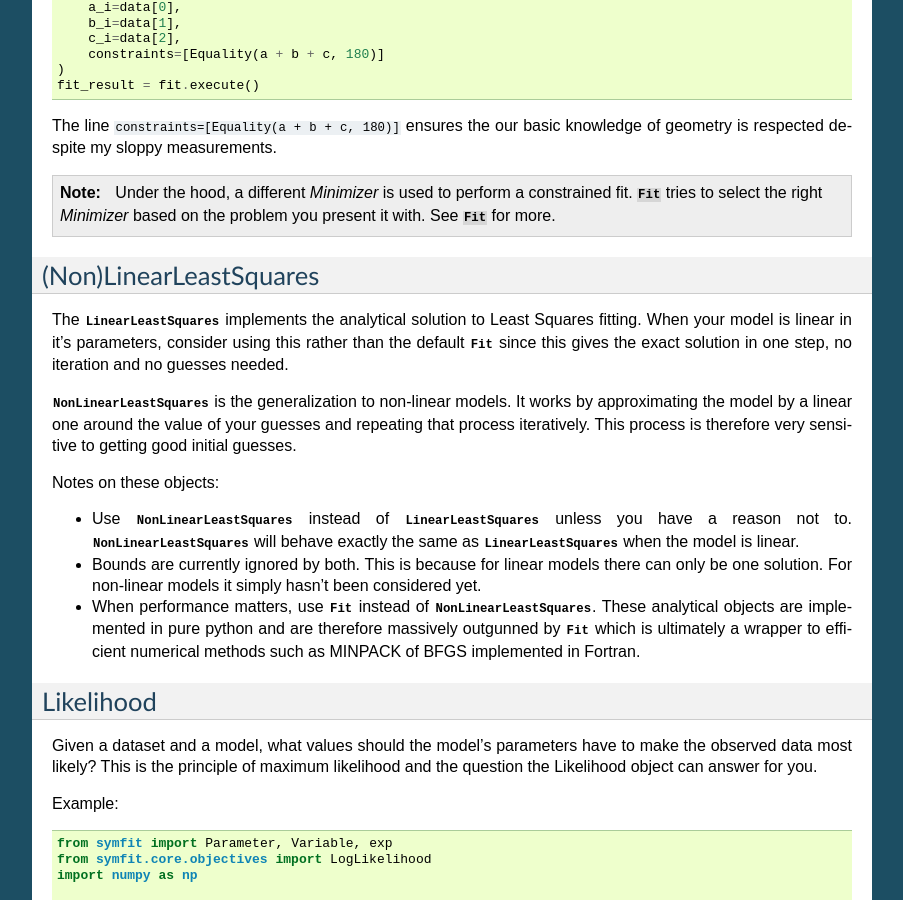
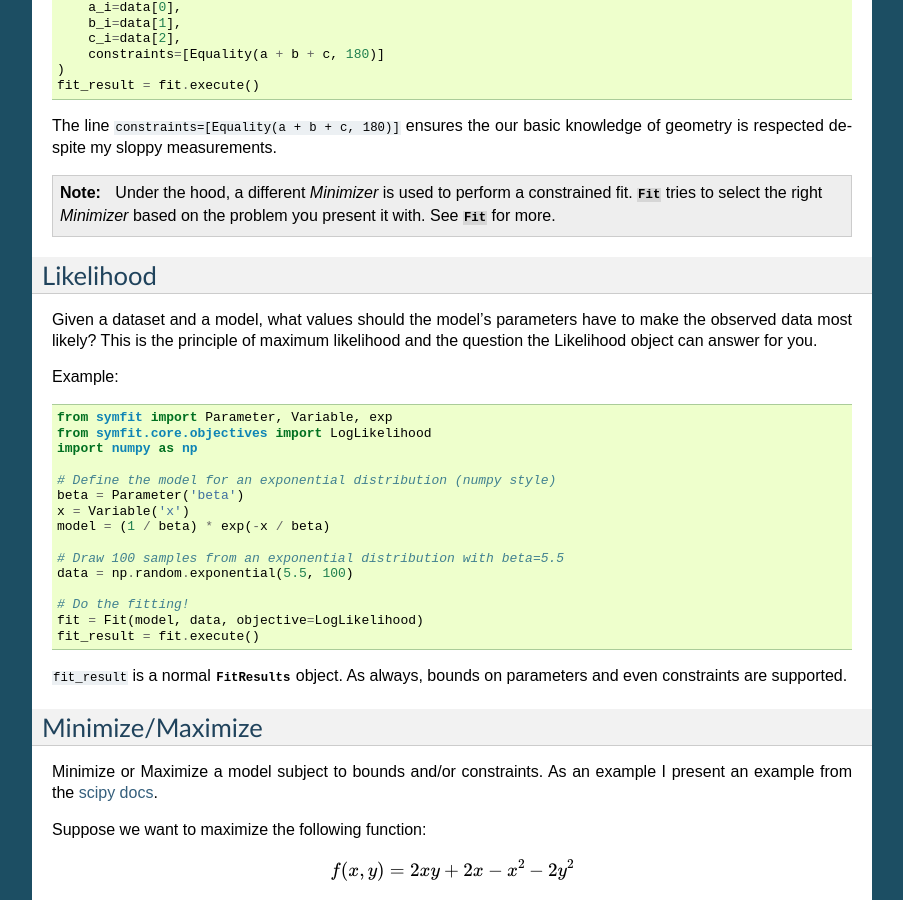
Before and after one commit to tBuLi/symfit, a Sphinx documentation site: the page built from docs/fitting_types.rst, in a window 1280 px wide and 900 px high, scrolled down 1436 px. Shown: the whole window, without its empty margins (198-1101 px from the left). Built offline with Sphinx 7.4.7, drawn with Linux system fonts in a browser that asks for light colours; the version number could not be read and is left out; some of the changed text lies outside the part shown.

Commit message:
Removed (Non)LinearLeastSquares from the docs, and fixed docstrings.

```diff
--- a/docs/fitting_types.rst
+++ b/docs/fitting_types.rst
@@ -87,34 +87,6 @@ knowledge of geometry is respected despite my sloppy measurements.
   right `Minimizer` based on the problem you present it with.
   See :class:`~symfit.core.fit.Fit` for more.
 
-(Non)LinearLeastSquares
------------------------
-The :class:`~symfit.core.fit.LinearLeastSquares` implements the analytical
-solution to Least Squares fitting. When your model is linear in it's parameters,
-consider using this rather than the default
-:class:`~symfit.core.fit.Fit` since this gives the exact
-solution in one step, no iteration and no guesses needed.
-
-:class:`~symfit.core.fit.NonLinearLeastSquares` is the generalization to
-non-linear models. It works by approximating the model by a linear one around
-the value of your guesses and repeating that process iteratively. This process
-is therefore very sensitive to getting good initial guesses.
-
-Notes on these objects:
-
-- Use :class:`~symfit.core.fit.NonLinearLeastSquares` instead of
-  :class:`~symfit.core.fit.LinearLeastSquares` unless you have a reason not to.
-  :class:`~symfit.core.fit.NonLinearLeastSquares` will behave exactly the same
-  as :class:`~symfit.core.fit.LinearLeastSquares` when the model is linear.
-- Bounds are currently ignored by both. This is because for linear models there
-  can only be one solution.
-  For non-linear models it simply hasn't been considered yet.
-- When performance matters, use :class:`~symfit.core.fit.Fit`
-  instead of :class:`~symfit.core.fit.NonLinearLeastSquares`.
-  These analytical objects are implemented in pure python and are therefore
-  massively outgunned by :class:`~symfit.core.fit.Fit` which is ultimately a
-  wrapper to efficient numerical methods such as MINPACK of BFGS implemented in
-  Fortran.
 
 Likelihood
 ----------
```
Also changed, not shown: 1 other file.
